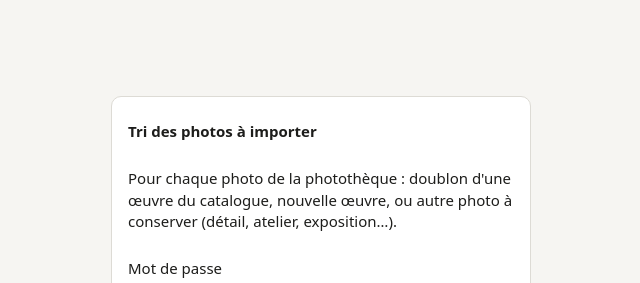
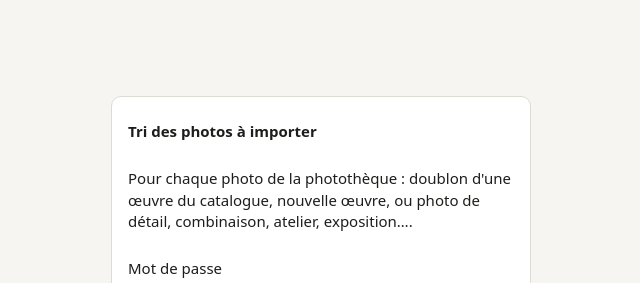
Before and after one commit to liskode/BaseArt, a plain HTML site: page tri-photos.html in a window 1280 px wide. Shown: the top 283 px of the page, 319-959 px from the left. Drawn offline with Linux system fonts and the light colour scheme.

Commit message:
Tri des photos : bouton « Détail, Combinaison, Atelier… » (au lieu de « Autre photo à conserver »)
Co-Authored-By: Claude Opus 5.5 <noreply@anthropic.com>

```diff
--- a/tri-photos.html
+++ b/tri-photos.html
@@ -9,7 +9,7 @@
 <body>
   <section id="login" class="login">
     <h1>Tri des photos à importer</h1>
-    <p>Pour chaque photo de la photothèque : doublon d'une œuvre du catalogue, nouvelle œuvre, ou autre photo à conserver (détail, atelier, exposition…).</p>
+    <p>Pour chaque photo de la photothèque : doublon d'une œuvre du catalogue, nouvelle œuvre, ou photo de détail, combinaison, atelier, exposition….</p>
     <label for="pass">Mot de passe</label>
     <input type="password" id="pass" autocomplete="current-password">
     <button type="button" id="login-btn">Ouvrir</button>
@@ -78,7 +78,7 @@
           </button>
           <button type="button" class="big-act" data-act="situ" role="radio" aria-checked="false">
             <svg viewBox="0 0 24 24" aria-hidden="true"><rect x="3" y="5" width="18" height="14" rx="2"/><circle cx="9" cy="10" r="2"/><path d="M21 16l-5-5-8 8"/></svg>
-            <span><strong>Autre photo à conserver</strong><small id="desc-situ">Détail, atelier, exposition, chez un collectionneur… rattachée à un ou plusieurs tableaux.</small></span>
+            <span><strong>Détail, Combinaison, Atelier…</strong><small id="desc-situ">Détail, atelier, exposition, chez un collectionneur… rattachée à un ou plusieurs tableaux.</small></span>
           </button>
           <button type="button" class="big-act" data-act="ignore" role="radio" aria-checked="false">
             <svg viewBox="0 0 24 24" aria-hidden="true"><path d="M4 7h16M9 7V4h6v3M6 7l1 13h10l1-13M10 11v6M14 11v6"/></svg>
```
